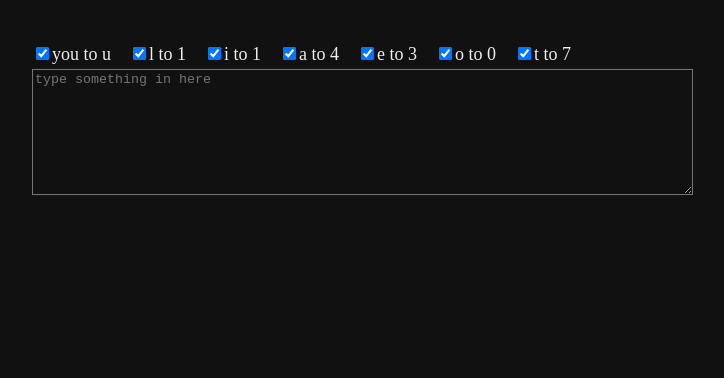
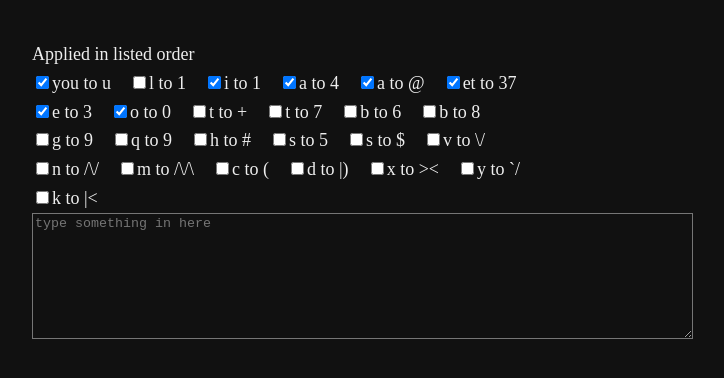
Before and after one commit to Ryan1729/1337, a plain HTML site: page index.html in a window 1280 px wide. Shown: the whole page, without its empty margins (283-1007 px from the left). Drawn offline with Linux system fonts and the light colour scheme.

Commit message:
add more options

```diff
--- a/index.html
+++ b/index.html
@@ -17,14 +17,19 @@ textarea, output, button, select {
 color:#eee;
 background-color:#111;
 }
+span {
+  white-space: nowrap;
+}
 label {
   margin-right: 1em;
+  white-space: nowrap;
 }
 </style>
 </head>
 
 <body>
   <form id="controls">
+    <div> Applied in listed order </div>
     <!-- Elements added here at runtime -->
   </form>
   <div>
@@ -39,21 +44,27 @@ label {
   const controlsElement = document.getElementById("controls");
 
   const appendCheckbox = ({id, checked, name, replacement}) => {
+    const span = document.createElement("span");
+
     const checkbox = document.createElement("input");
     checkbox.id = id;
     checkbox.type = "checkbox";
     checkbox.checked = checked;
 
-    controlsElement.appendChild(checkbox);
+    span.appendChild(checkbox);
 
     const label = document.createElement("label");
     label.htmlFor = id;
     label.textContent = name || id;
 
-    controlsElement.appendChild(label);
+
+    span.appendChild(label);
+    controlsElement.appendChild(span);
 
     return {checkbox, replacement};
   };
+
+  const appendBr = () => controlsElement.appendChild(document.createElement("br"));
 
   const controls = [
     appendCheckbox({
@@ -66,7 +77,7 @@ label {
     }),
     appendCheckbox({
         id: "l to 1",
-        checked: true,
+        checked: false,
         replacement: [/l/gi, "1"]
     }),
     appendCheckbox({
@@ -80,20 +91,112 @@ label {
         replacement: [/a/gi, "4"]
     }),
     appendCheckbox({
+        id: "a to @",
+        checked: true,
+        replacement: [/a/gi, "@"]
+    }),
+    appendCheckbox({
+        id: "et to 37",
+        checked: true,
+        replacement: [/et/gi, "37"]
+    }),
+    // https://developer.mozilla.org/en-US/docs/Web/JavaScript/Reference/Operators/Comma_operator
+    // I plead guilty to these code crimes.
+    (appendBr(), appendCheckbox({
         id: "e to 3",
         checked: true,
         replacement: [/e/gi, "3"]
-    }),
+    })),
     appendCheckbox({
         id: "o to 0",
         checked: true,
         replacement: [/o/gi, "0"]
     }),
     appendCheckbox({
+        id: "t to +",
+        checked: false,
+        replacement: [/t/gi, "+"]
+    }),
+    appendCheckbox({
         id: "t to 7",
-        checked: true,
+        checked: false,
         replacement: [/t/gi, "7"]
     }),
+    appendCheckbox({
+        id: "b to 6",
+        checked: false,
+        replacement: [/b/gi, "6"]
+    }),
+    appendCheckbox({
+        id: "b to 8",
+        checked: false,
+        replacement: [/b/gi, "8"]
+    }),
+    (appendBr(), appendCheckbox({
+        id: "g to 9",
+        checked: false,
+        replacement: [/g/gi, "9"]
+    })),
+    appendCheckbox({
+        id: "q to 9",
+        checked: false,
+        replacement: [/q/gi, "9"]
+    }),
+    appendCheckbox({
+        id: "h to #",
+        checked: false,
+        replacement: [/h/gi, "#"]
+    }),
+    appendCheckbox({
+        id: "s to 5",
+        checked: false,
+        replacement: [/s/gi, "5"]
+    }),
+    appendCheckbox({
+        id: "s to $",
+        checked: false,
+        replacement: [/s/gi, "$"]
+    }),
+    appendCheckbox({
+        id: "v to \\/",
+        checked: false,
+        replacement: [/v/gi, "\\/"]
+    }),
+    (appendBr(), appendCheckbox({
+        id: "n to /\\/",
+        checked: false,
+        replacement: [/n/gi, "/\\/"]
+    })),
+    appendCheckbox({
+        id: "m to /\\/\\",
+        checked: false,
+        replacement: [/m/gi, "/\\/\\"]
+    }),
+    appendCheckbox({
+        id: "c to (",
+        checked: false,
+        replacement: [/c/gi, "("]
+    }),
+    appendCheckbox({
+        id: "d to |)",
+        checked: false,
+        replacement: [/d/gi, "|)"]
+    }),
+    appendCheckbox({
+        id: "x to ><",
+        checked: false,
+        replacement: [/x/gi, "><"]
+    }),
+    appendCheckbox({
+        id: "y to `/",
+        checked: false,
+        replacement: [/y/gi, "`/"]
+    }),
+    (appendBr(), appendCheckbox({
+        id: "k to |<",
+        checked: false,
+        replacement: [/k/gi, "|<"]
+    })),
   ];
 
   let replacements = [];
```
